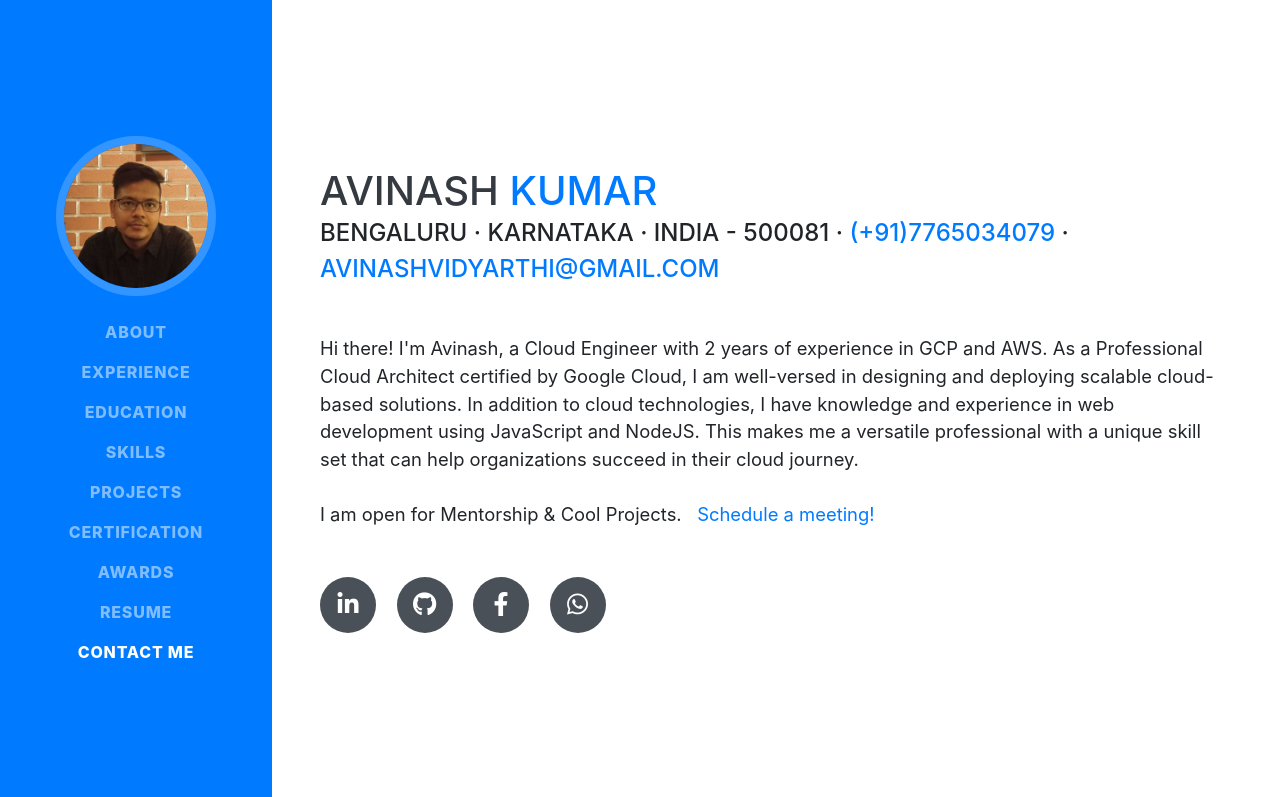
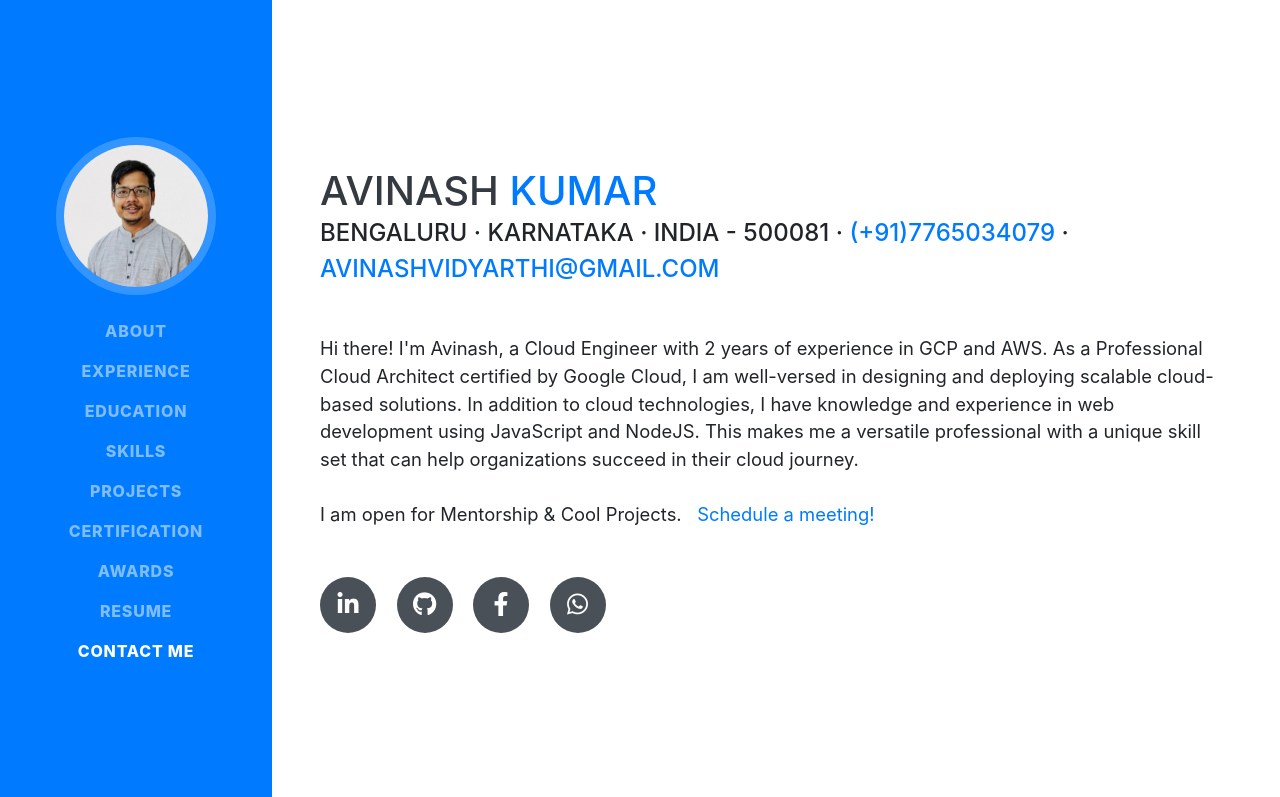
Before and after one commit to avinashvidyarthi/avinashvidyarthi.github.io, a website with bundled scripts: page index.html in a window 1280 px wide. Shown: the top 797 px of the page. Built offline with nearby package versions, Linux system fonts and the light colour scheme; a web font is replaced by a local one.

Commit message:
changed photo

```diff
--- a/index.html
+++ b/index.html
@@ -62,14 +62,14 @@
 
 		<meta
 			property="og:image"
-			content="https://avinashvidyarthi.github.io/img/p2_1.jpg"
+			content="https://avinashvidyarthi.github.io/img/avinash_image_cropped.png"
 		/>
 		<meta property="og:image:type" content="image/jpeg" />
 		<meta property="og:image:alt" content="description" />
 		<meta property="og:image:width" content="240" />
 		<meta property="og:image:height" content="240" />
 
-		<link rel="icon" href="./img/p2_1.jpg" type="image/jpg" sizes="16x16" />
+		<link rel="icon" href="./img/avinash_image_cropped.png" type="image/jpg" sizes="16x16" />
 		<link rel="manifest" href="manifest.json" />
 	</head>
 
@@ -83,7 +83,7 @@
 				<span class="d-none d-lg-block">
 					<img
 						class="img-fluid img-profile rounded-circle mx-auto mb-2"
-						src="img/p2_1.jpg"
+						src="img/avinash_image_cropped.png"
 						alt=""
 					/>
 				</span>
```
Also changed, not shown: img/avinash_image.png (added), img/avinash_image_cropped.png (added).
